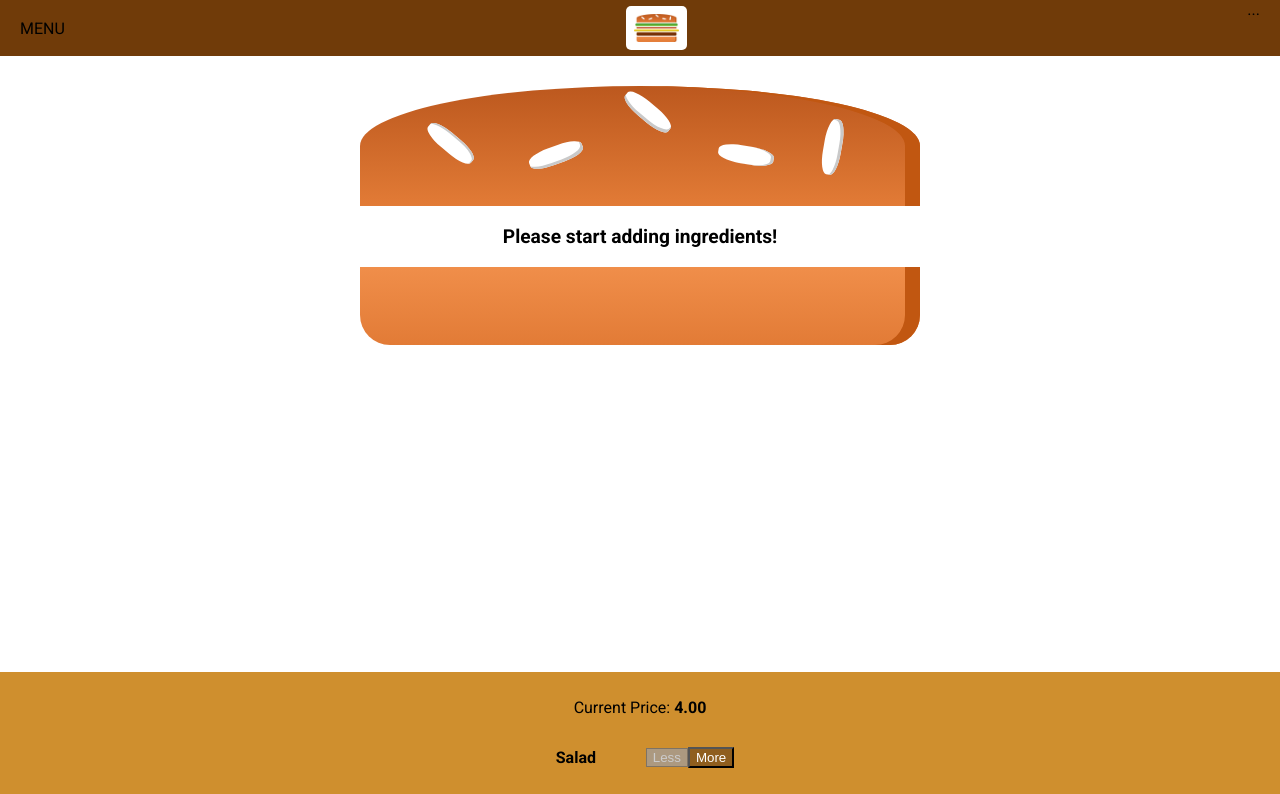
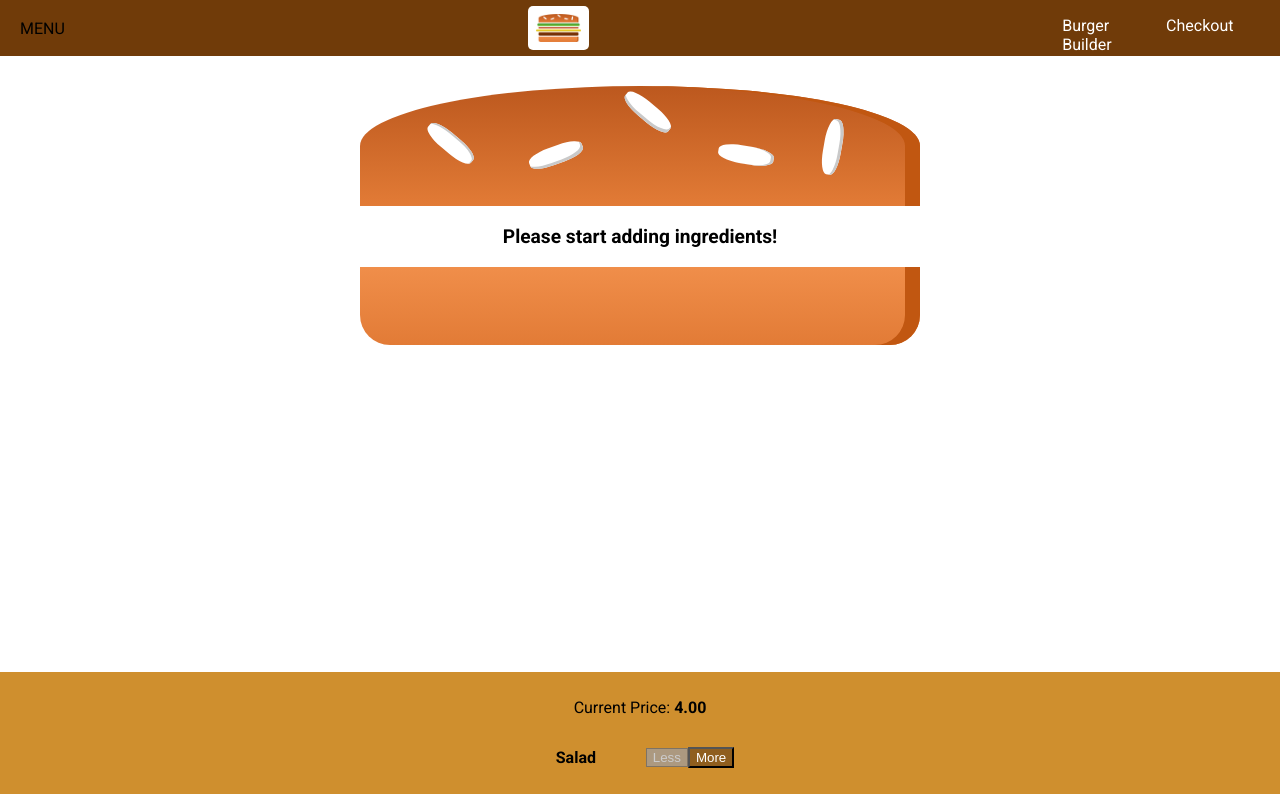
Before and after one commit to namnlc/burger, a React (Create React App) app: page / in a window 1280 px wide. Shown: the top 794 px of the page. Built offline with nearby package versions, Linux system fonts and the light colour scheme.

Commit message:
Side Drawer

```diff
--- a/src/components/Layout/Layout.js
+++ b/src/components/Layout/Layout.js
@@ -3,10 +3,12 @@ import React from 'react';
 import Aux from '../../hoc/Aux';
 import classes from './Layout.module.css';
 import ToolBar from '../Navigation/ToolBar/ToolBar';
+import SideDrawer from '../Navigation/SideDrawer/SideDrawer'
 
 const layout = (props) => (
     <Aux>
         <ToolBar />
+        <SideDrawer />
         <main className={classes.Content}>
             {props.children}
         </main>
--- /dev/null
+++ b/src/components/Navigation/NavigationItems/NavigationItem/NavigationItem.js
@@ -0,0 +1,16 @@
+import React from 'react';
+
+import classes from './NavigationItem.module.css';
+
+const navigationItem = (props) => (
+    <li className={classes.NavigationItem}>
+        <a
+        href={props.link}
+        className={props.active ? classes.active : null}>
+            {props.children}
+        </a>
+    </li>
+
+);
+
+export default navigationItem;
--- /dev/null
+++ b/src/components/Navigation/NavigationItems/NavigationItem/NavigationItem.module.css
@@ -0,0 +1,26 @@
+.NavigationItem {
+  margin: 0;
+  box-sizing: border-box;
+  display: flex;
+  height: 100%;
+  width: 100%;
+  align-items: center;
+}
+
+.NavigationItem a {
+  color: white;
+  text-decoration: none;
+  height: 100%;
+  padding: 16px 10px;
+  border-bottom: 4px solid transparent;
+  box-sizing: border-box;
+  display: flex;
+}
+
+.NavigationItem a:hover,
+.NavigationItem a:active,
+.NavigationItem a:active {
+  background-color: #8f5c2c;
+  border-bottom: 4px solid #40a4c8;
+  color: white;
+}
--- /dev/null
+++ b/src/components/Navigation/NavigationItems/NavigationItems.js
@@ -0,0 +1,13 @@
+import React from 'react';
+
+import classes from './NavigationItems.module.css';
+import NavigationItem from './NavigationItem/NavigationItem';
+
+const navigationItems = () => (
+    <ul className={classes.NavigationItems}>
+        <NavigationItem link="/" active>Burger Builder</NavigationItem>
+        <NavigationItem link="/">Checkout</NavigationItem>
+    </ul>
+);
+
+export default navigationItems;
--- /dev/null
+++ b/src/components/Navigation/NavigationItems/NavigationItems.module.css
@@ -0,0 +1,8 @@
+.NavigationItems {
+  margin: 0;
+  padding: 0;
+  list-style: none;
+  display: flex;
+  align-items: center;
+  height: 100%;
+}
--- /dev/null
+++ b/src/components/Navigation/SideDrawer/SideDrawer.js
@@ -0,0 +1,18 @@
+import React from 'react';
+
+import Logo from '../../Logo/Logo';
+import NavigationItems from '../NavigationItems/NavigationItems';
+import classes from './SideDrawer.module.css';
+
+const sideDrawer = (props) => {
+    return (
+        <div className={classes.SideDrawer}>
+            <Logo />
+            <nav>
+                <NavigationItems />
+            </nav>
+        </div>
+    );
+};
+
+export default sideDrawer;
--- /dev/null
+++ b/src/components/Navigation/SideDrawer/SideDrawer.module.css
@@ -0,0 +1,27 @@
+.SideDrawer {
+  position: fixed;
+  width: 280px;
+  max-width: 70%;
+  height: 100%;
+  left: 0;
+  top: 0;
+  z-index: 200;
+  background-color: white;
+  padding: 32px 16px;
+  box-sizing: border-box;
+  transform: transform 0.3s ease-out;
+}
+
+@media (min-width: 500px) {
+  .SideDrawer {
+    display: none;
+  }
+}
+
+.Open {
+  transform: translateX(0);
+}
+
+.Close {
+  transform: translateY(-100%);
+}
--- a/src/components/Navigation/ToolBar/ToolBar.js
+++ b/src/components/Navigation/ToolBar/ToolBar.js
@@ -2,13 +2,14 @@ import React from 'react';
 
 import classes from './ToolBar.module.css';
 import Logo from '../../Logo/Logo';
+import NavigationItems from '../NavigationItems/NavigationItems';
 
 const toolbar = (props) => (
     <header className={classes.Toolbar}>
         <div>MENU</div>
         <Logo />
         <nav>
-            ...
+            <NavigationItems />
         </nav>
     </header>
 );
```
